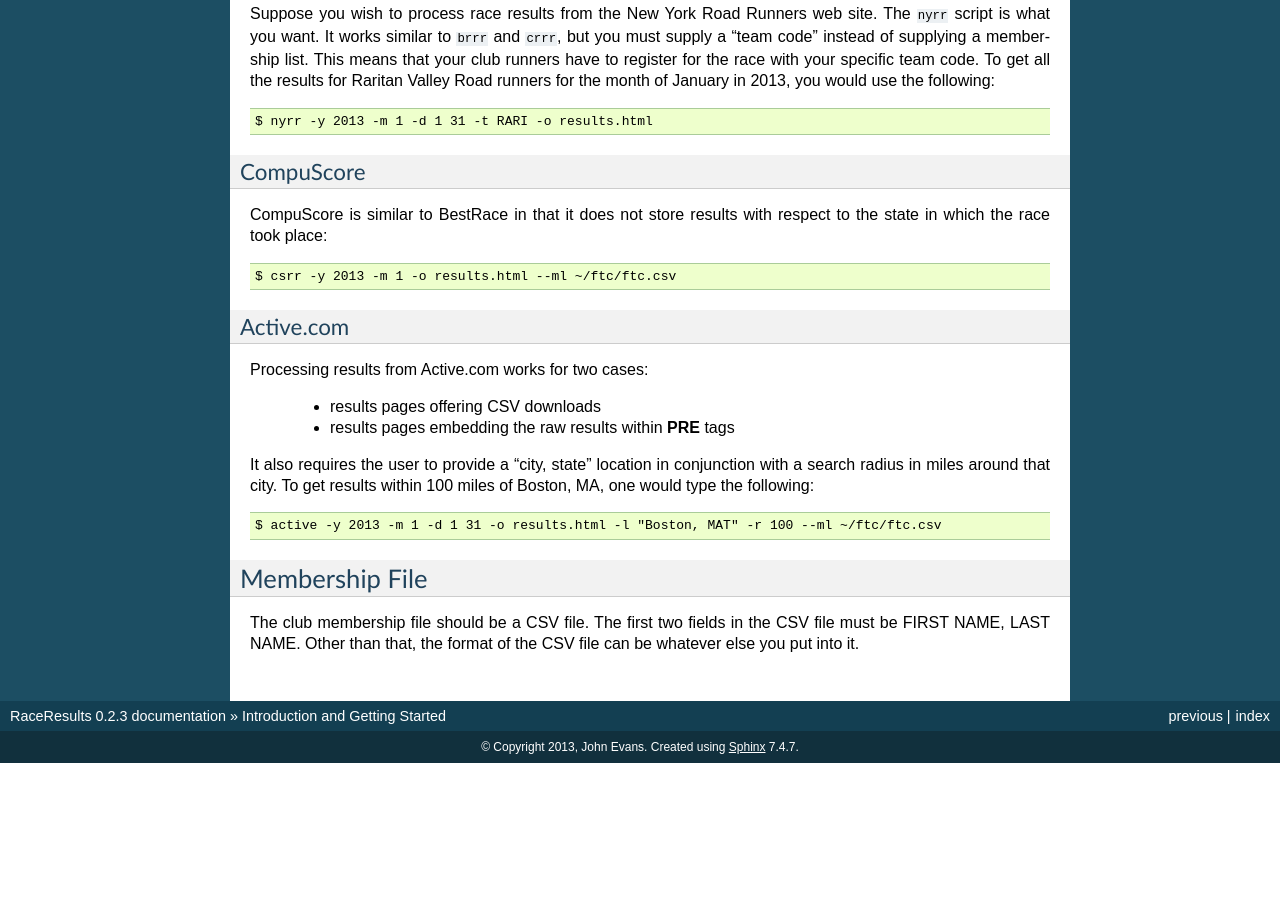
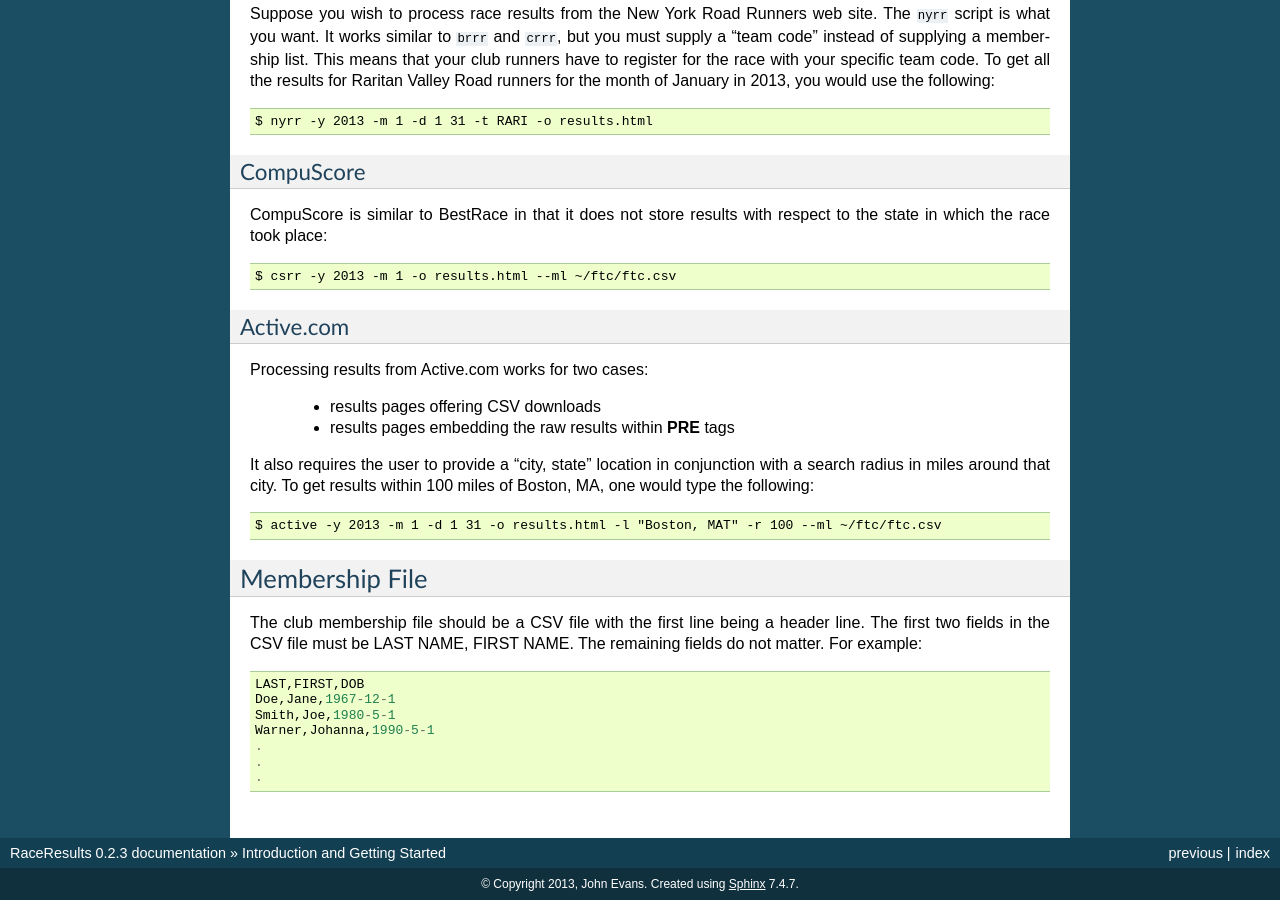
Before and after one commit to hpr/py-race-results, a Sphinx documentation site: the page built from doc/source/introduction.rst, in a window 1280 px wide and 900 px high, scrolled down 1405 px. Built offline with Sphinx 7.4.7, drawn with Linux system fonts in a browser that asks for light colours; before the commit the page ends 2168 px from its top, so only the background shows below that.

Commit message:
improved documentation regarding membership file

```diff
--- a/doc/source/introduction.rst
+++ b/doc/source/introduction.rst
@@ -119,6 +119,14 @@ results within 100 miles of Boston, MA, one would type the following::
 
 Membership File
 ---------------
-The club membership file should be a CSV file.  The first two fields
-in the CSV file must be FIRST NAME, LAST NAME.  Other than that,
-the format of the CSV file can be whatever else you put into it.
+The club membership file should be a CSV file with the first line being
+a header line.  The first two fields in the CSV file must be LAST
+NAME, FIRST NAME.  The remaining fields do not matter.  For example::
+
+   LAST,FIRST,DOB
+   Doe,Jane,1967-12-1
+   Smith,Joe,1980-5-1
+   Warner,Johanna,1990-5-1
+   .
+   .
+   .
```
